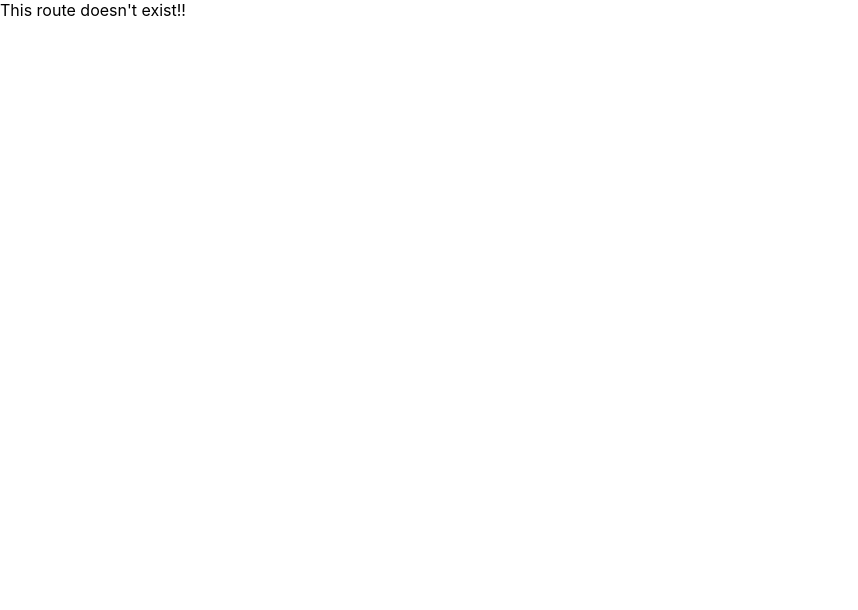
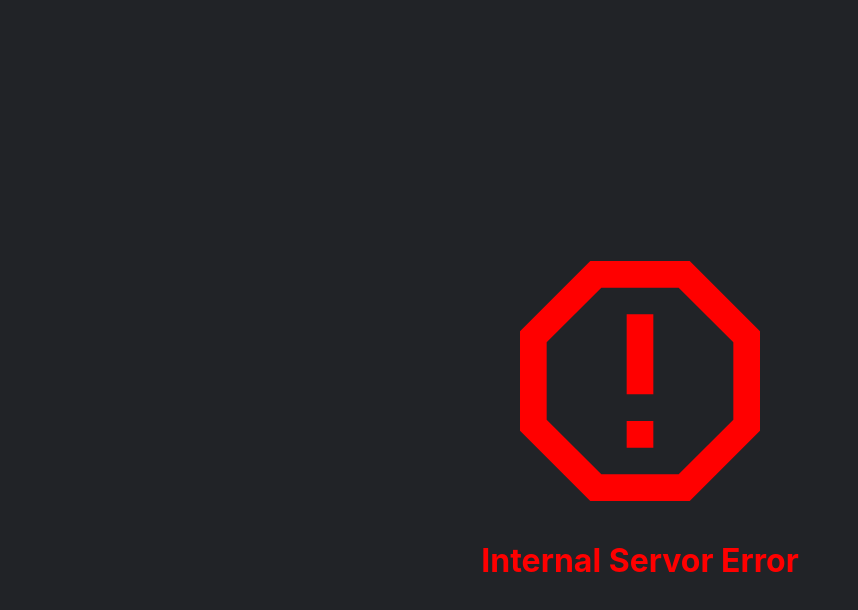
Before and after one commit to Tarunasudani/contacts-app, a React (Create React App) app in the folder contacts-frontend/: page /error in a window 1280 px wide. Shown: the top 610 px of the page, without its empty margins (0-858 px from the left). Built offline with nearby package versions, Linux system fonts and the light colour scheme.

Commit message:
new-contact validation and api error handling done

```diff
--- a/contacts-frontend/src/App.js
+++ b/contacts-frontend/src/App.js
@@ -1,4 +1,5 @@
 import { Route, Routes } from "react-router-dom";
+import Error from "./components/Error/Error";
 import LandingPage from "./components/LandingPage/LandingPage";
 import Login from "./components/LandingPage/Login";
 import Register from "./components/LandingPage/Register";
@@ -13,6 +14,7 @@ function App() {
       <Route path="/app" element={<Phonebook />} />
       <Route path="/register" element={<Register />} />
       <Route path="/login" element={<Login />} />
+      <Route path="/error" element={<Error />} />
       <Route path="*" element={<p>This route doesn't exist!!</p>} />
     </Routes>
   );
--- /dev/null
+++ b/contacts-frontend/src/components/Error/Error.css
@@ -0,0 +1,17 @@
+.error {
+    background-color: #212327;
+    display: flex;
+    flex-direction: column;
+    height: 100vh;
+    justify-content: center;
+    align-items: center;
+}
+
+.error .icon {
+    color: red;
+    font-size: 25vw;
+}
+
+.error h1 {
+    color: red;
+}
--- /dev/null
+++ b/contacts-frontend/src/components/Error/Error.js
@@ -0,0 +1,13 @@
+import ReportGmailerrorredIcon from '@mui/icons-material/ReportGmailerrorred';
+import "./Error.css"
+
+function Error() {
+    return (
+        <div className="error">
+            <ReportGmailerrorredIcon className='icon'/>
+            <h1>Internal Servor Error</h1>
+        </div>
+    )
+}
+
+export default Error;
--- a/contacts-frontend/src/components/Phonebook/NewContact.js
+++ b/contacts-frontend/src/components/Phonebook/NewContact.js
@@ -1,7 +1,10 @@
 import Button from '@mui/material/Button';
+import { useState } from 'react';
 import { useDispatch, useSelector } from 'react-redux';
-import { useNavigate } from 'react-router-dom';
+import { Link, useNavigate } from 'react-router-dom';
+import { SESSION_EXPIRED } from '../../constants';
 import {updateNewContact, cancelNewContact, createContact} from '../../redux/actions/contactActions';
+import { validateEmail, validatePhoneNumber } from '../../utils';
 
 
 import "./NewContact.css"
@@ -11,9 +14,17 @@ function NewContact() {
     const dispatch = useDispatch();
     const contactSelector = useSelector((state) => state.contact);
     const navigate = useNavigate();
+    const [newContactError, setNewContactError] = useState(null);
 
     function submitContact() {
-        if(contactSelector.newContact.contactName.length > 0 && contactSelector.newContact.phoneNumber.length > 0) {
+
+        if(contactSelector.newContact.contactName.length === 0) {
+            setNewContactError("Contact name not provided!!!")
+        } else if(!validatePhoneNumber(contactSelector.newContact.phoneNumber)) {
+            setNewContactError("Invalid phone number")
+        } else if(contactSelector.newContact.email.length > 0 && !validateEmail(contactSelector.newContact.email)) {
+            setNewContactError("Invalid email")
+        } else {
             dispatch(createContact({
                 "contactName": contactSelector.newContact.contactName,
                 "phoneNumber": contactSelector.newContact.phoneNumber,
@@ -22,15 +33,21 @@ function NewContact() {
                     "address": contactSelector.newContact.address,
                     "company": contactSelector.newContact.company,
                 }
-            }, navigate));
-        } else {
-            alert("Name and Phone number are required fields")
+            }, navigate, setNewContactError));
+            setNewContactError(null);
         }
     }
 
     return (
         <div className="new-contact">
             <strong><input className="name" name="contactName" onChange={(e) => dispatch(updateNewContact("contactName",e.target.value))} value={contactSelector.newContact.contactName}/></strong>
+            <p style={{textAlign: "center", color: "red"}}>{newContactError}</p>
+            {
+                newContactError === SESSION_EXPIRED &&
+                    <Link to="/login">
+                        <p style={{textAlign: "center", color: "#0074CC"}}>Login again</p>
+                    </Link>
+            }
             <div className="details">
                 <div className="field">
                     <p>Phone Number:</p>
@@ -54,7 +71,6 @@ function NewContact() {
 
             </div>
             <div className="buttons">
-
                 <Button variant="contained" onClick={()=> submitContact()} style={{backgroundColor: "#04BE50", marginRight: "21px"}}>Add</Button>
                 <Button variant="outlined" onClick={() => {dispatch(cancelNewContact())}} style={{color: "#04BE50", border: "1px solid #04BE50"}}>Cancel</Button>
             </div>
--- a/contacts-frontend/src/constants.js
+++ b/contacts-frontend/src/constants.js
@@ -1 +1,3 @@
 export const colors = ["red", "green", "orange","dark-green", "black", "purple", "blue", "dark-blue","cyan"];
+
+export const SESSION_EXPIRED = "Session Expired/Invalid";
--- a/contacts-frontend/src/redux/actions/contactActions.js
+++ b/contacts-frontend/src/redux/actions/contactActions.js
@@ -1,4 +1,4 @@
-import { ADD_NEW_CONTACT, CANCEL_NEW_CONTACT, CREATE_NEW_CONTACT_SUCCESS, GET_ALL_CONTACTS, GET_ALL_CONTACTS_FAILURE, GET_ALL_CONTACTS_SUCCESS, SELECT_CONTACT, UPDATE_NEW_CONTACT, EDIT_CONTACT, UPDATE_CONTACT_SUCCESS, UPDATE_CONTACT_FAILURE, CANCEL_UPDATE , DELETE_CONTACT_FAILURE, UPDATE_CONTACT_SCORE_SUCCESS, UPDATE_CONTACT_SCORE_FAILURE, DELETE_CONTACT_SUCCESS } from "./actionTypes"
+import { ADD_NEW_CONTACT, CANCEL_NEW_CONTACT, CREATE_NEW_CONTACT_SUCCESS, GET_ALL_CONTACTS, GET_ALL_CONTACTS_FAILURE, GET_ALL_CONTACTS_SUCCESS, SELECT_CONTACT, UPDATE_NEW_CONTACT, EDIT_CONTACT, UPDATE_CONTACT_SUCCESS, UPDATE_CONTACT_FAILURE, CANCEL_UPDATE , DELETE_CONTACT_FAILURE, UPDATE_CONTACT_SCORE_SUCCESS, UPDATE_CONTACT_SCORE_FAILURE, DELETE_CONTACT_SUCCESS, CREATE_NEW_CONTACT_FAILURE } from "./actionTypes"
 import axios from "axios";
 
 
@@ -39,8 +39,8 @@ export const getContacts = (navigate) => {
             })
             .catch(error => {
                 dispatch(getAllContactsFailure(error.message));
-                alert("Session token expired. Login again!!");
                 navigate("/login");
+                sessionStorage.removeItem("sessionToken");
             })
     }
 }
@@ -87,12 +87,12 @@ export const createNewContactSuccess = (contact) => {
 
 export const createNewContactFailure = (error) => {
     return {
-        type: CREATE_NEW_CONTACT_SUCCESS,
+        type: CREATE_NEW_CONTACT_FAILURE,
         error: error,
     }
 }
 
-export const createContact = (payload, navigate) => {
+export const createContact = (payload, navigate, setNewContactError) => {
     return (dispatch) => {
         axios({
             method: 'post',
@@ -111,9 +111,13 @@ export const createContact = (payload, navigate) => {
                 dispatch(selectContact(contact));
             })
             .catch(error => {
-                dispatch(createNewContactFailure(error.message));
-                alert("Session token expired. Login again!!");
-                navigate("/login");
+                if(error.response && error.response.status === 401) {
+                    setNewContactError(error.response.data.message);
+                    sessionStorage.removeItem("sessionToken");
+                } else {
+                    dispatch(createNewContactFailure(error.response.data.message));
+                    navigate("/error");
+                }
             })
     }
 }
--- a/contacts-frontend/src/redux/reducers/contactReducer.js
+++ b/contacts-frontend/src/redux/reducers/contactReducer.js
@@ -76,7 +76,6 @@ const contactReducer = (prevState = initialState, action) => {
 
         case CREATE_NEW_CONTACT_SUCCESS:
             let contact = action.payload
-            contact.contactDetails = JSON.stringify(contact.contactDetails);
             let contactsList = prevState.contacts
                 contactsList.push(contact)
             return {
```
Also changed, not shown: 1 other file (tests, documents, lock files or other folders).
